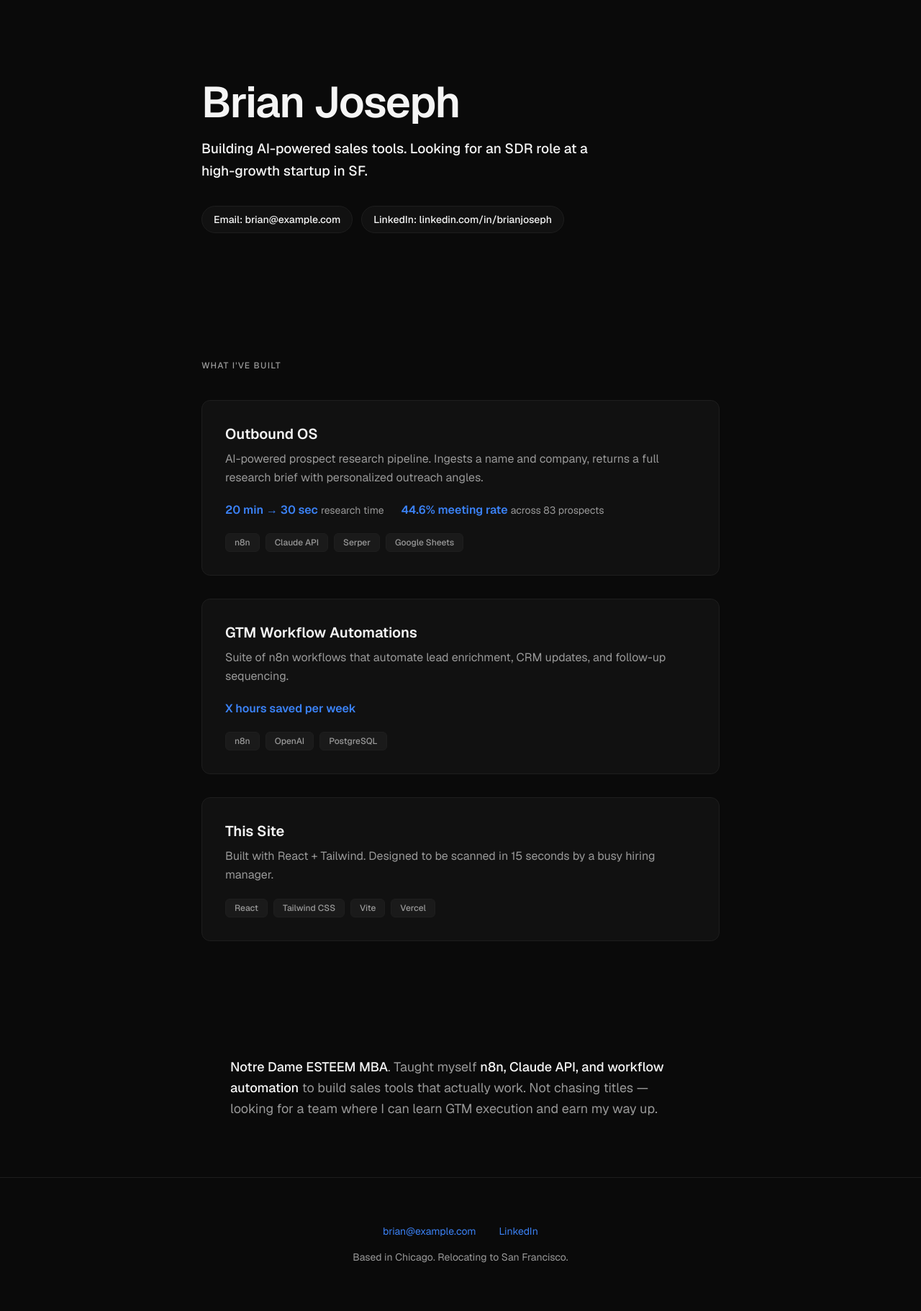
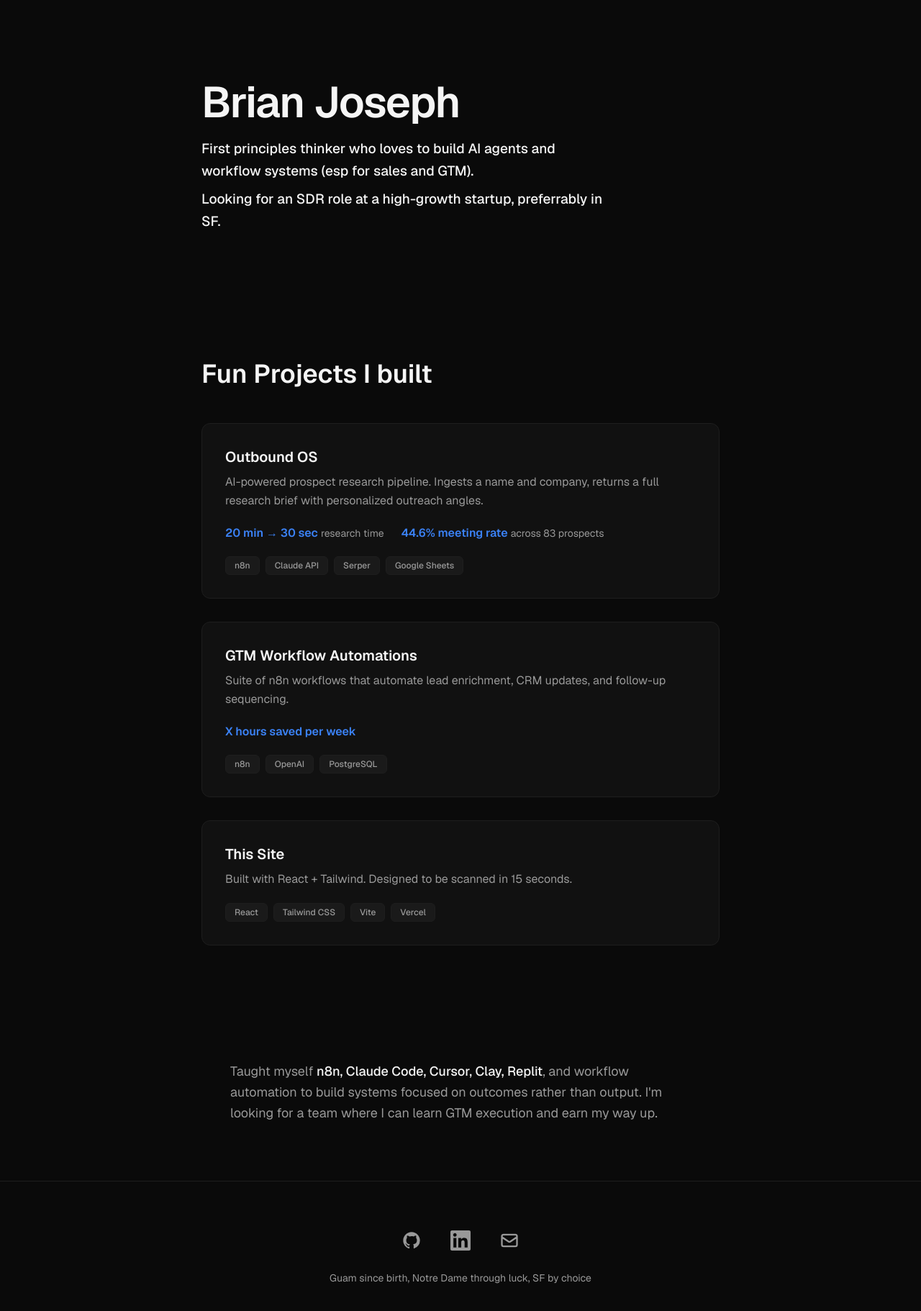
Before and after one commit to BrianJoseph671/Portfolio, a React (Vite) app in the folder Portoflio/: page / in a window 1280 px wide. Shown: the top 1822 px of the page at 72% size. Built offline with nearby package versions, Linux system fonts and the light colour scheme.

Commit message:
Fixed wording and polished look

```diff
--- a/Portoflio/src/App.jsx
+++ b/Portoflio/src/App.jsx
@@ -10,25 +10,12 @@
           <h1 className="text-4xl sm:text-5xl md:text-6xl font-semibold tracking-tight mb-5">
             Brian Joseph
           </h1>
-          <p className="text-lg sm:text-[19px] font-medium text-[#F5F5F5] leading-relaxed mb-8 max-w-[560px]">
-            Building AI-powered sales tools. Looking for an SDR role at a high-growth startup in SF.
+          <p className="text-lg sm:text-[19px] font-medium text-[#F5F5F5] leading-relaxed max-w-[560px]">
+            First principles thinker who loves to build AI agents and workflow systems (esp for sales and GTM).
           </p>
-          <div className="flex flex-wrap gap-3">
-            <a
-              href="mailto:brian@example.com"
-              className="inline-flex items-center px-4 py-2 rounded-full border border-[#1E1E1E] bg-[#111111] text-[#F5F5F5] text-sm font-medium hover:border-[#3B82F6] hover:text-[#3B82F6] focus:outline-none focus:ring-2 focus:ring-[#3B82F6] focus:ring-offset-2 focus:ring-offset-[#0A0A0A] transition-colors"
-            >
-              Email: brian@example.com
-            </a>
-            <a
-              href="https://linkedin.com/in/brianjoseph"
-              target="_blank"
-              rel="noopener noreferrer"
-              className="inline-flex items-center px-4 py-2 rounded-full border border-[#1E1E1E] bg-[#111111] text-[#F5F5F5] text-sm font-medium hover:border-[#3B82F6] hover:text-[#3B82F6] focus:outline-none focus:ring-2 focus:ring-[#3B82F6] focus:ring-offset-2 focus:ring-offset-[#0A0A0A] transition-colors"
-            >
-              LinkedIn: linkedin.com/in/brianjoseph
-            </a>
-          </div>
+          <p className="text-lg sm:text-[19px] font-medium text-[#F5F5F5] leading-relaxed mt-2 max-w-[560px]">
+            Looking for an SDR role at a high-growth startup, preferrably in SF.
+          </p>
         </div>
       </section>
 
@@ -38,9 +25,9 @@
         style={{ animationDelay: '120ms' }}
       >
         <div className="max-w-[720px] mx-auto">
-          <p className="text-xs font-medium uppercase tracking-widest text-[#999999] mb-10">
-            What I've Built
-          </p>
+          <h2 className="text-2xl sm:text-3xl md:text-4xl font-semibold text-[#F5F5F5] mb-10 sm:mb-12">
+            Fun Projects I built
+          </h2>
 
           <div className="space-y-6 sm:space-y-8">
             {/* Card 1: Outbound OS */}
@@ -105,7 +92,7 @@
                 This Site
               </h2>
               <p className="text-[#999999] text-base leading-relaxed mb-5">
-                Built with React + Tailwind. Designed to be scanned in 15 seconds by a busy hiring manager.
+                Built with React + Tailwind. Designed to be scanned in 15 seconds.
               </p>
               <div className="flex flex-wrap gap-2">
                 {['React', 'Tailwind CSS', 'Vite', 'Vercel'].map((tag) => (
@@ -129,37 +116,52 @@
       >
         <div className="max-w-[640px] mx-auto">
           <p className="text-[#999999] text-base sm:text-lg leading-relaxed text-left">
-            <span className="text-[#F5F5F5] font-medium">Notre Dame ESTEEM MBA</span>. Taught myself{' '}
-            <span className="text-[#F5F5F5] font-medium">n8n, Claude API, and workflow automation</span>{' '}
-            to build sales tools that actually work. Not chasing titles — looking for a team where I can learn GTM execution and earn my way up.
+            Taught myself <span className="text-[#F5F5F5] font-medium">n8n, Claude Code, Cursor, Clay, Replit</span>, and workflow automation to build systems focused on outcomes rather than output. I'm looking for a team where I can learn GTM execution and earn my way up.
           </p>
         </div>
       </section>
 
-      {/* Section 4: Footer / Contact repeat */}
+      {/* Section 4: Footer — icon links only */}
       <footer
         className="animate-section-fade py-12 sm:py-16 px-6 sm:px-8 border-t border-[#1E1E1E]"
         style={{ animationDelay: '360ms' }}
       >
         <div className="max-w-[720px] mx-auto text-center">
-          <div className="flex flex-wrap justify-center gap-6 sm:gap-8 text-sm text-[#999999] mb-4">
+          <div className="flex justify-center items-center gap-8 mb-6">
             <a
-              href="mailto:brian@example.com"
-              className="text-[#3B82F6] hover:underline focus:outline-none focus:ring-2 focus:ring-[#3B82F6] focus:ring-offset-2 focus:ring-offset-[#0A0A0A] rounded"
+              href="https://github.com/BrianJoseph671"
+              target="_blank"
+              rel="noopener noreferrer"
+              className="text-[#999999] hover:text-[#3B82F6] transition-colors focus:outline-none focus:ring-2 focus:ring-[#3B82F6] focus:ring-offset-2 focus:ring-offset-[#0A0A0A] rounded-full p-1"
+              aria-label="GitHub"
             >
-              brian@example.com
+              <svg className="w-6 h-6 sm:w-7 sm:h-7" fill="currentColor" viewBox="0 0 24 24" aria-hidden>
+                <path fillRule="evenodd" d="M12 2C6.477 2 2 6.484 2 12.017c0 4.425 2.865 8.18 6.839 9.504.5.092.682-.217.682-.483 0-.237-.008-.868-.013-1.703-2.782.605-3.369-1.343-3.369-1.343-.454-1.158-1.11-1.466-1.11-1.466-.908-.62.069-.608.069-.608 1.003.07 1.531 1.032 1.531 1.032.892 1.53 2.341 1.088 2.91.832.092-.647.35-1.088.636-1.338-2.22-.253-4.555-1.113-4.555-4.951 0-1.093.39-1.988 1.029-2.688-.103-.253-.446-1.272.098-2.65 0 0 .84-.27 2.75 1.026A9.564 9.564 0 0112 6.844c.85.004 1.705.115 2.504.337 1.909-1.296 2.747-1.027 2.747-1.027.546 1.379.202 2.398.1 2.651.64.7 1.028 1.595 1.028 2.688 0 3.848-2.339 4.695-4.566 4.943.359.309.678.92.678 1.855 0 1.338-.012 2.419-.012 2.747 0 .268.18.58.688.482A10.019 10.019 0 0022 12.017C22 6.484 17.522 2 12 2z" clipRule="evenodd" />
+              </svg>
             </a>
             <a
-              href="https://linkedin.com/in/brianjoseph"
+              href="https://www.linkedin.com/in/brianmathewjoseph/"
               target="_blank"
               rel="noopener noreferrer"
-              className="text-[#3B82F6] hover:underline focus:outline-none focus:ring-2 focus:ring-[#3B82F6] focus:ring-offset-2 focus:ring-offset-[#0A0A0A] rounded"
+              className="text-[#999999] hover:text-[#3B82F6] transition-colors focus:outline-none focus:ring-2 focus:ring-[#3B82F6] focus:ring-offset-2 focus:ring-offset-[#0A0A0A] rounded-full p-1"
+              aria-label="LinkedIn"
             >
-              LinkedIn
+              <svg className="w-6 h-6 sm:w-7 sm:h-7" fill="currentColor" viewBox="0 0 24 24" aria-hidden>
+                <path d="M20.447 20.452h-3.554v-5.569c0-1.328-.027-3.037-1.852-3.037-1.853 0-2.136 1.445-2.136 2.939v5.667H9.351V9h3.414v1.561h.046c.477-.9 1.637-1.85 3.37-1.85 3.601 0 4.267 2.37 4.267 5.455v6.286zM5.337 7.433c-1.144 0-2.063-.926-2.063-2.065 0-1.138.92-2.063 2.063-2.063 1.14 0 2.064.925 2.064 2.063 0 1.139-.925 2.065-2.064 2.065zm1.782 13.019H3.555V9h3.564v11.452zM22.225 0H1.771C.792 0 0 .774 0 1.729v20.542C0 23.227.792 24 1.771 24h20.451C23.2 24 24 23.227 24 22.271V1.729C24 .774 23.2 0 22.222 0h.003z" />
+              </svg>
+            </a>
+            <a
+              href="mailto:josephbrian671@gmail.com"
+              className="text-[#999999] hover:text-[#3B82F6] transition-colors focus:outline-none focus:ring-2 focus:ring-[#3B82F6] focus:ring-offset-2 focus:ring-offset-[#0A0A0A] rounded-full p-1"
+              aria-label="Email"
+            >
+              <svg className="w-6 h-6 sm:w-7 sm:h-7" fill="none" stroke="currentColor" viewBox="0 0 24 24" aria-hidden>
+                <path strokeLinecap="round" strokeLinejoin="round" strokeWidth={2} d="M3 8l7.89 5.26a2 2 0 002.22 0L21 8M5 19h14a2 2 0 002-2V7a2 2 0 00-2-2H5a2 2 0 00-2 2v10a2 2 0 002 2z" />
+              </svg>
             </a>
           </div>
           <p className="text-sm text-[#999999]">
-            Based in Chicago. Relocating to San Francisco.
+            Guam since birth, Notre Dame through luck, SF by choice
           </p>
         </div>
       </footer>
```
